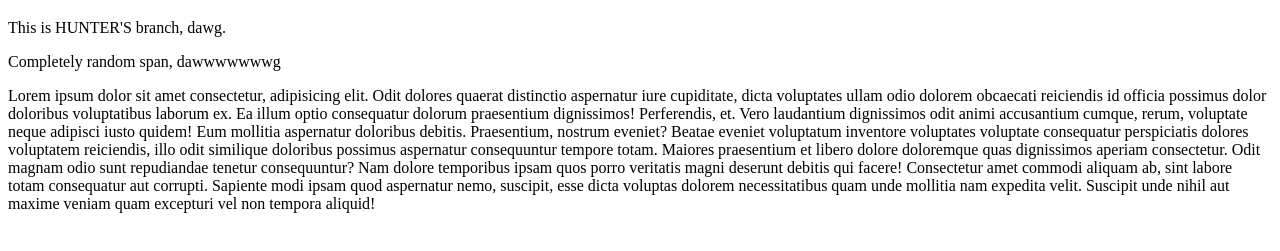
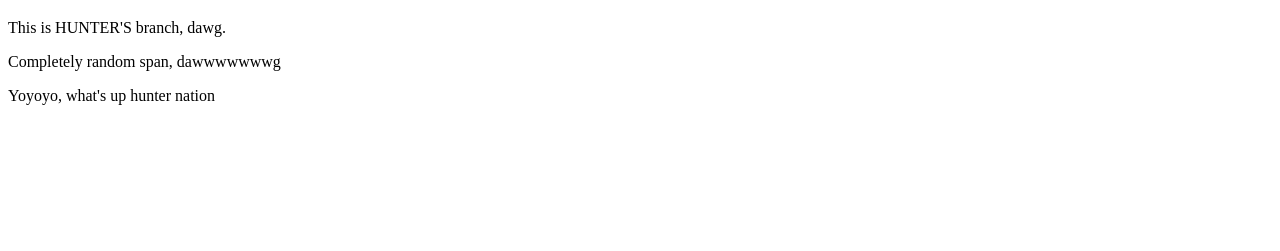
Before and after one commit to HunterWilkins/branch-test, a plain HTML site: page index.html in a window 1280 px wide. Shown: the part 61-312 px from the top of the page. Drawn offline with Linux system fonts and the light colour scheme.

Commit message:
Added hunter nation

```diff
--- a/index.html
+++ b/index.html
@@ -12,10 +12,8 @@
     <p>This is HUNTER'S branch, dawg.</p>
     <span>Completely random span, dawwwwwwwg</span>
 
-    <p>Lorem ipsum dolor sit amet consectetur, adipisicing elit. Odit dolores quaerat distinctio aspernatur iure cupiditate, dicta voluptates ullam odio dolorem obcaecati reiciendis id officia possimus dolor doloribus voluptatibus laborum ex.
-    Ea illum optio consequatur dolorum praesentium dignissimos! Perferendis, et. Vero laudantium dignissimos odit animi accusantium cumque, rerum, voluptate neque adipisci iusto quidem! Eum mollitia aspernatur doloribus debitis. Praesentium, nostrum eveniet?
-    Beatae eveniet voluptatum inventore voluptates voluptate consequatur perspiciatis dolores voluptatem reiciendis, illo odit similique doloribus possimus aspernatur consequuntur tempore totam. Maiores praesentium et libero dolore doloremque quas dignissimos aperiam consectetur.
-    Odit magnam odio sunt repudiandae tenetur consequuntur? Nam dolore temporibus ipsam quos porro veritatis magni deserunt debitis qui facere! Consectetur amet commodi aliquam ab, sint labore totam consequatur aut corrupti.
-    Sapiente modi ipsam quod aspernatur nemo, suscipit, esse dicta voluptas dolorem necessitatibus quam unde mollitia nam expedita velit. Suscipit unde nihil aut maxime veniam quam excepturi vel non tempora aliquid!</p>
+    <p>
+        <span>Yoyoyo, what's up hunter nation</span>
+    </p>
 </body>
 </html>
```
